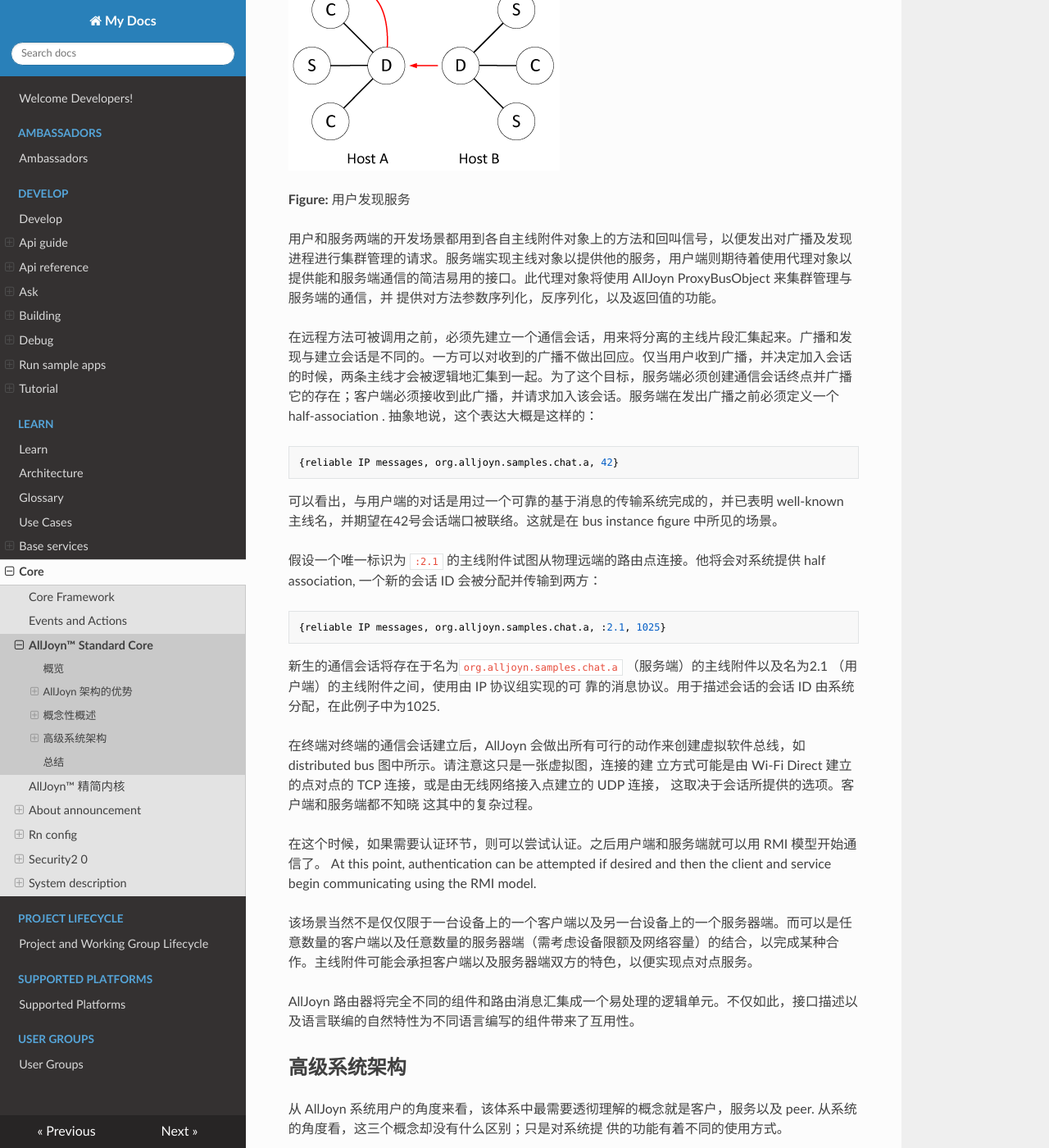
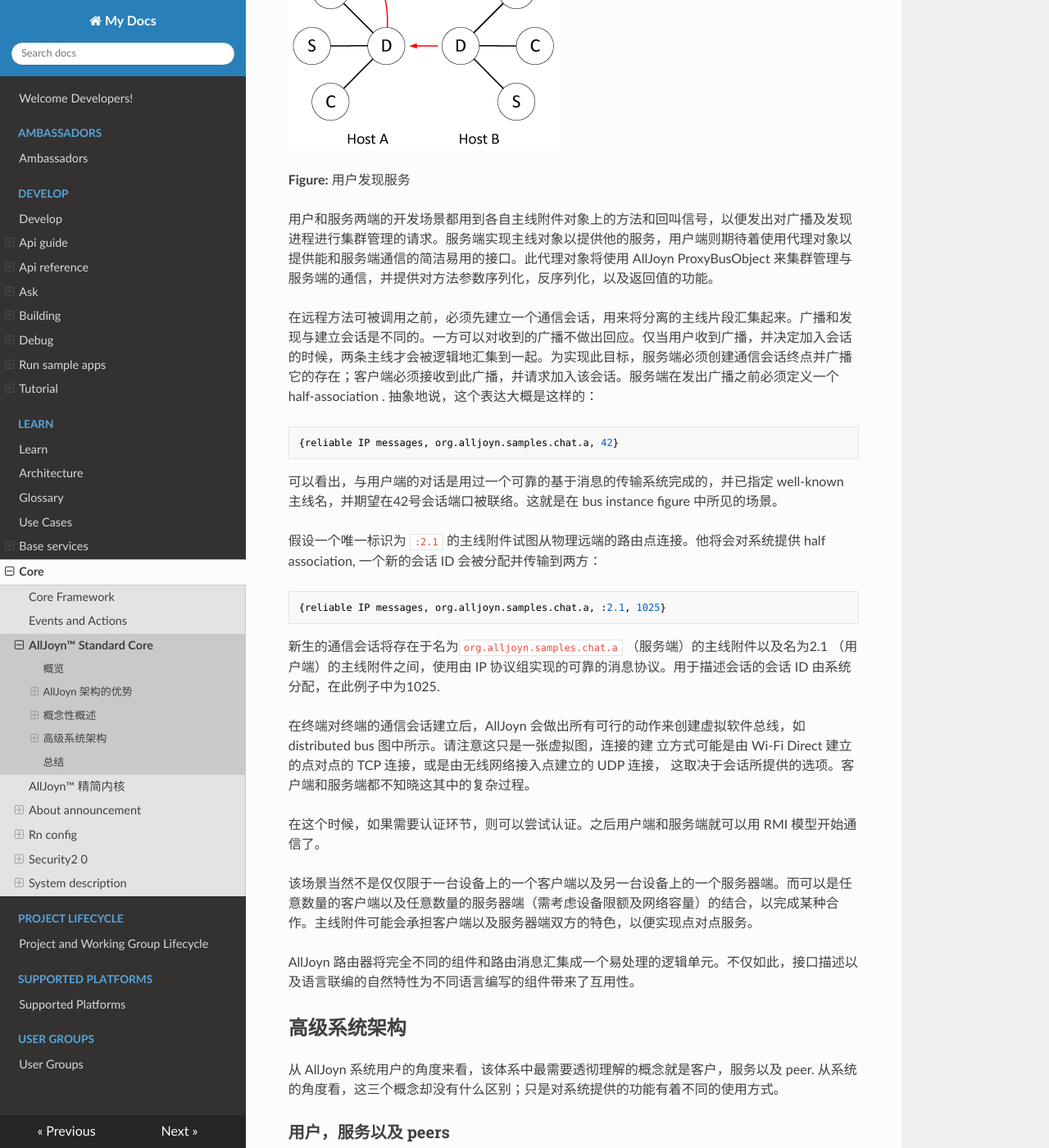
Before and after one commit to smart-conn/alljoyn-zh, an MkDocs documentation site: the page built from docs/learn/core/standard-core.md, in a window 1280 px wide and 1400 px high, scrolled down 15843 px. Shown: the whole window at 82% size. Built offline with MkDocs 1.6.1, drawn with Linux system fonts in a browser that asks for light colours; nearby versions of some CDN libraries; some of the changed text lies outside the part shown.

Commit message:
Update standard-core.md

````diff
--- a/docs/learn/core/standard-core.md
+++ b/docs/learn/core/standard-core.md
@@ -390,16 +386,15 @@ all of these pieces are related.
 
 **Figure:** 用户发现服务
 
-用户和服务两端的开发场景都用到各自主线附件对象上的方法和回叫信号，以便发出对广播及发现进程进行集群管理的请求。服务端实现主线对象以提供他的服务，用户端则期待着使用代理对象以提供能和服务端通信的简洁易用的接口。此代理对象将使用 AllJoyn ProxyBusObject 来集群管理与服务端的通信，并
-提供对方法参数序列化，反序列化，以及返回值的功能。
+用户和服务两端的开发场景都用到各自主线附件对象上的方法和回叫信号，以便发出对广播及发现进程进行集群管理的请求。服务端实现主线对象以提供他的服务，用户端则期待着使用代理对象以提供能和服务端通信的简洁易用的接口。此代理对象将使用 AllJoyn ProxyBusObject 来集群管理与服务端的通信，并提供对方法参数序列化，反序列化，以及返回值的功能。
 
-在远程方法可被调用之前，必须先建立一个通信会话，用来将分离的主线片段汇集起来。广播和发现与建立会话是不同的。一方可以对收到的广播不做出回应。仅当用户收到广播，并决定加入会话的时候，两条主线才会被逻辑地汇集到一起。为了这个目标，服务端必须创建通信会话终点并广播它的存在；客户端必须接收到此广播，并请求加入该会话。服务端在发出广播之前必须定义一个 half-association . 抽象地说，这个表达大概是这样的：
+在远程方法可被调用之前，必须先建立一个通信会话，用来将分离的主线片段汇集起来。广播和发现与建立会话是不同的。一方可以对收到的广播不做出回应。仅当用户收到广播，并决定加入会话的时候，两条主线才会被逻辑地汇集到一起。为实现此目标，服务端必须创建通信会话终点并广播它的存在；客户端必须接收到此广播，并请求加入该会话。服务端在发出广播之前必须定义一个 half-association . 抽象地说，这个表达大概是这样的：
 
 ```c
 {reliable IP messages, org.alljoyn.samples.chat.a, 42}
 ```
 
-可以看出，与用户端的对话是用过一个可靠的基于消息的传输系统完成的，并已表明 well-known 主线名，并期望在42号会话端口被联络。这就是在  bus instance figure 中所见的场景。
+可以看出，与用户端的对话是用过一个可靠的基于消息的传输系统完成的，并已指定 well-known 主线名，并期望在42号会话端口被联络。这就是在  bus instance figure 中所见的场景。
 
 假设一个唯一标识为 `:2.1` 的主线附件试图从物理远端的路由点连接。他将会对系统提供 half association, 一个新的会话 ID 会被分配并传输到两方：
 
@@ -407,15 +402,11 @@ all of these pieces are related.
 {reliable IP messages, org.alljoyn.samples.chat.a, :2.1, 1025}
 ```
 
-新生的通信会话将存在于名为`org.alljoyn.samples.chat.a` （服务端）的主线附件以及名为2.1 （用户端）的主线附件之间，使用由 IP 协议组实现的可
-靠的消息协议。用于描述会话的会话 ID 由系统分配，在此例子中为1025.
+新生的通信会话将存在于名为`org.alljoyn.samples.chat.a` （服务端）的主线附件以及名为2.1 （用户端）的主线附件之间，使用由 IP 协议组实现的可靠的消息协议。用于描述会话的会话 ID 由系统分配，在此例子中为1025.
 
-在终端对终端的通信会话建立后，AllJoyn 会做出所有可行的动作来创建虚拟软件总线，如 distributed bus 图中所示。请注意这只是一张虚拟图，连接的建 立方式可能是由 Wi-Fi Direct 建立的点对点的 TCP 连接，或是由无线网络接入点建立的 UDP 连接， 这取决于会话所提供的选项。客户端和服务端都不知晓
-这其中的复杂过程。
+在终端对终端的通信会话建立后，AllJoyn 会做出所有可行的动作来创建虚拟软件总线，如 distributed bus 图中所示。请注意这只是一张虚拟图，连接的建 立方式可能是由 Wi-Fi Direct 建立的点对点的 TCP 连接，或是由无线网络接入点建立的 UDP 连接， 这取决于会话所提供的选项。客户端和服务端都不知晓这其中的复杂过程。
 
 在这个时候，如果需要认证环节，则可以尝试认证。之后用户端和服务端就可以用 RMI 模型开始通信了。
-At this point, authentication can be attempted if desired
-and then the client and service begin communicating using the RMI model.
 
 该场景当然不是仅仅限于一台设备上的一个客户端以及另一台设备上的一个服务器端。而可以是任意数量的客户端以及任意数量的服务器端（需考虑设备限额及网络容量）的结合，以完成某种合作。主线附件可能会承担客户端以及服务器端双方的特色，以便实现点对点服务。
 
````
Also changed, not shown: other parts of docs/learn/core/standard-core.md (+12 -19 lines).
